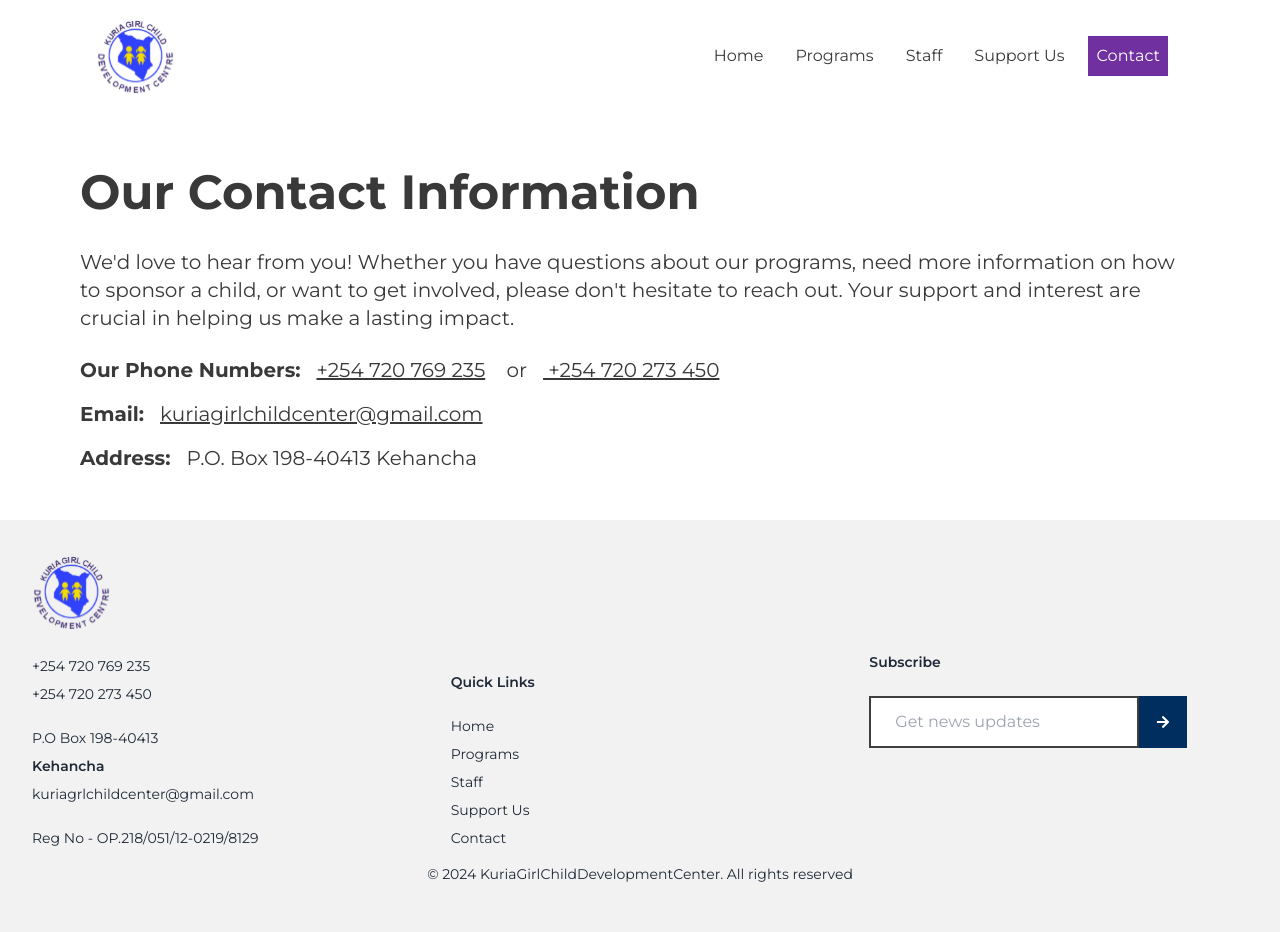
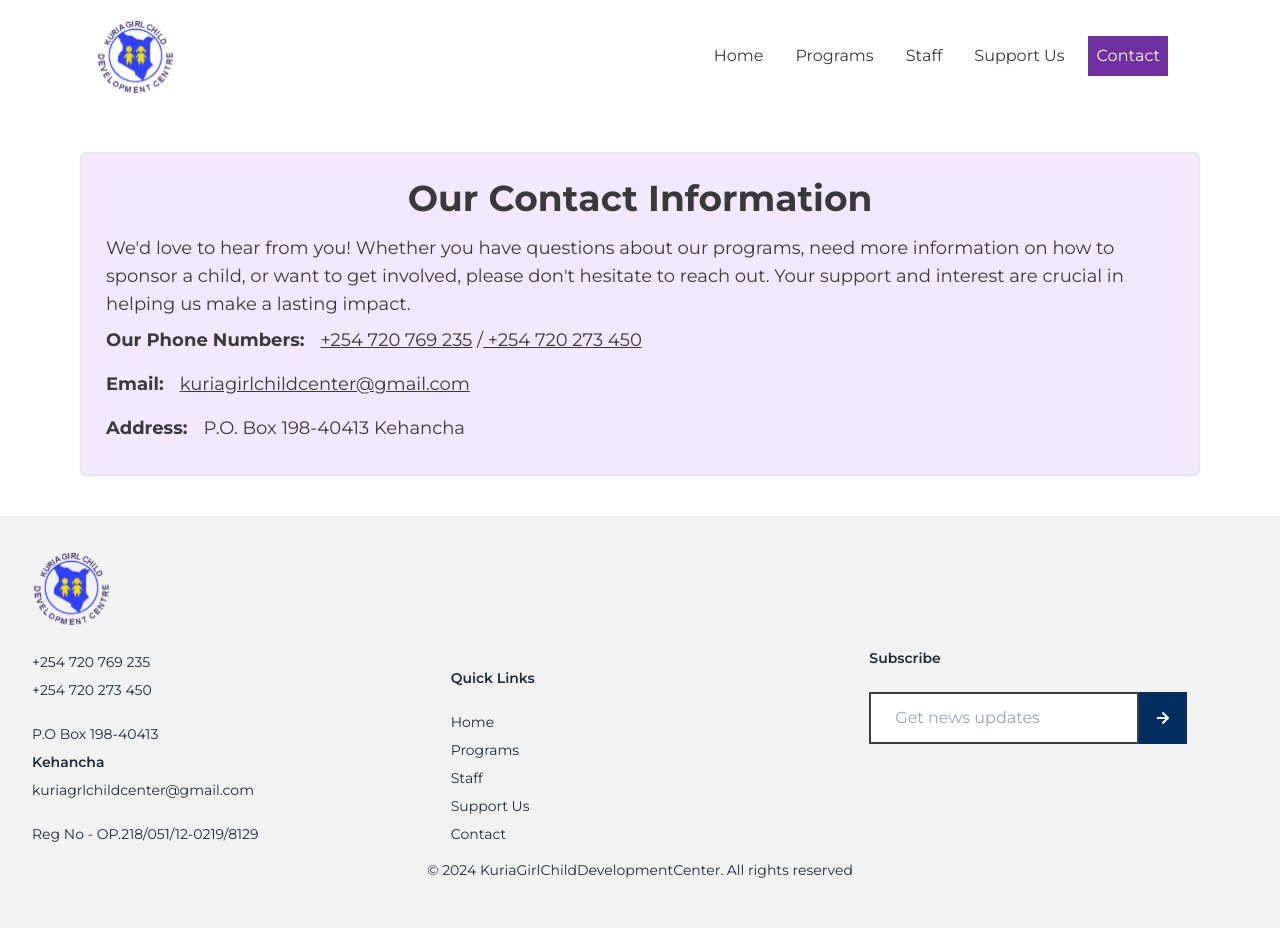
Before and after one commit to prince475/kgcdc, a React (Vite) app: page /contact in a window 1280 px wide. Built offline with nearby package versions, Linux system fonts and the light colour scheme.

Commit message:
refurbed contact page.

```diff
--- a/src/pages/contact/Contact.jsx
+++ b/src/pages/contact/Contact.jsx
@@ -1,4 +1,5 @@
 import DynamicText from "@/components/texts/DynamicText";
+
 
 const Contact = () => {
   const contactData = [
@@ -9,30 +10,34 @@ const Contact = () => {
   ];
 
   return (
+    <>
     <div className="px-2 py-10 md:px-10  md:py-12 lg:px-20 lg:py-10">
       {contactData.map((contact, index) => (
-        <div key={index}>
-          <DynamicText as="h1" className="text-2xl font-montserrat md:text-3xl lg:text-5xl font-bold text-left py-4">{contact.title}</DynamicText>
-          <DynamicText className="font-montserrat text-base md:text-lg lg:text-xl text-left py-4">{contact.description}</DynamicText>
+        <div className="border-2 shadow-sm  rounded-md bg-purple-100 p-6" key={index}>
+          <DynamicText as="h1" className="text-xl  md:text-2xl lg:text-4xl font-bold pb-4">{contact.title}</DynamicText>
+          <DynamicText className=" text-left ">{contact.description}</DynamicText>
 
-          <DynamicText className="font-montserrat text-sm md:text-lg lg:text-xl text-left py-2">
+          <DynamicText className="text-left py-2">
             <span className="font-bold mr-2 lg:mr-4">Our Phone Numbers:</span>
-            <span className="underline  lg:mr-4">+254 720 769 235</span> or
-            <span className="underline ml-4"> +254 720 273 450</span>
+            <span className="underline  ">+254 720 769 235</span> /
+            <span className="underline ml-"> +254 720 273 450</span>
           </DynamicText>
 
-          <DynamicText className="font-montserrat text-sm md:text-lg lg:text-xl text-left py-2">
+          <DynamicText className="text-left py-2">
             <span className="font-bold mr-4">Email:</span>
             <span className="underline">kuriagirlchildcenter@gmail.com</span>
           </DynamicText>
 
-          <DynamicText className="font-montserrat text-sm md:text-lg lg:text-xl text-left py-2">
+          <DynamicText className="text-left py-2">
             <span className="font-bold mr-4">Address:</span>
             <span>P.O. Box 198-40413 Kehancha</span>
           </DynamicText>
         </div>
       ))}
     </div>
+
+
+    </>
   );
 };
 
```
